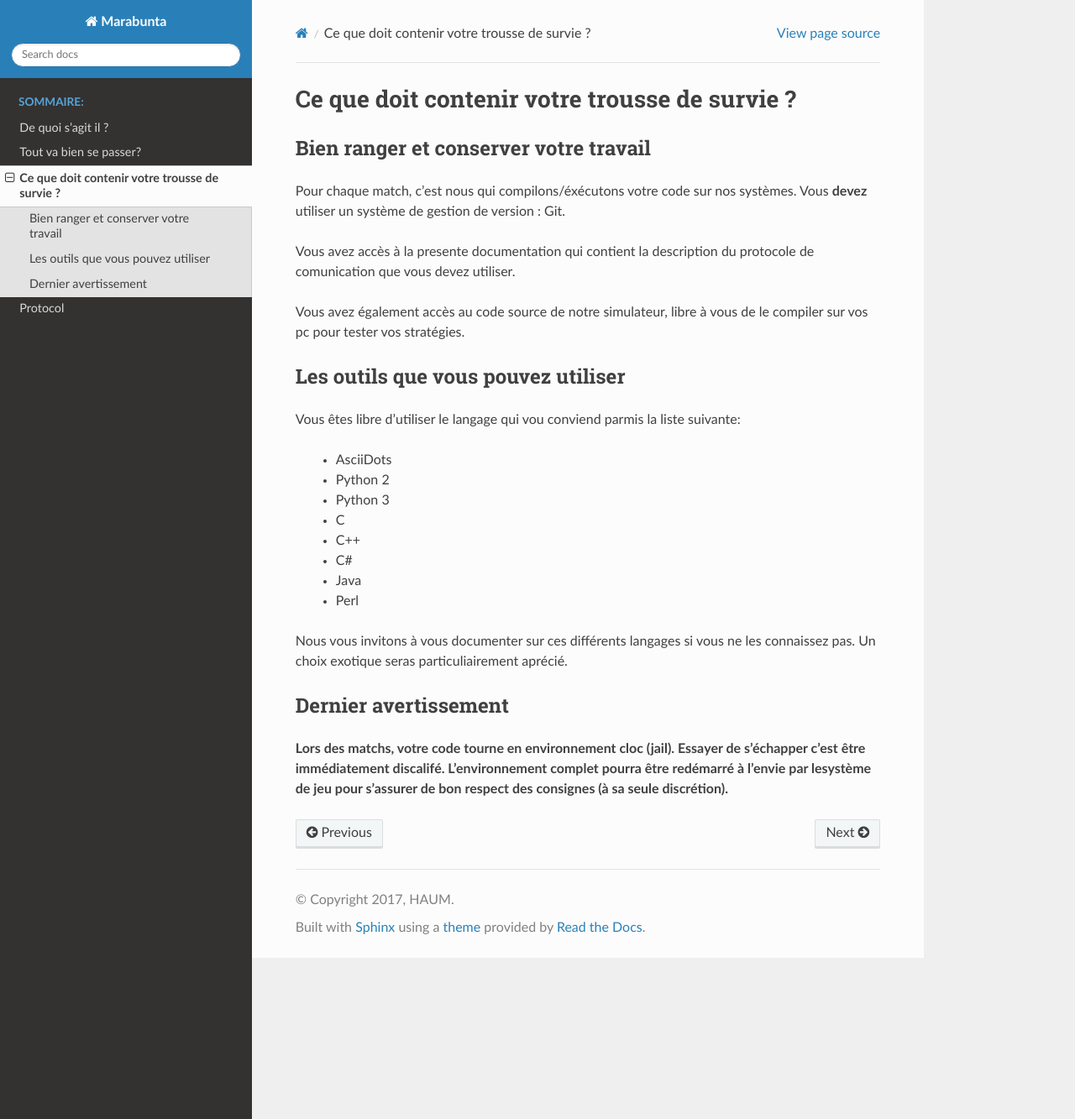
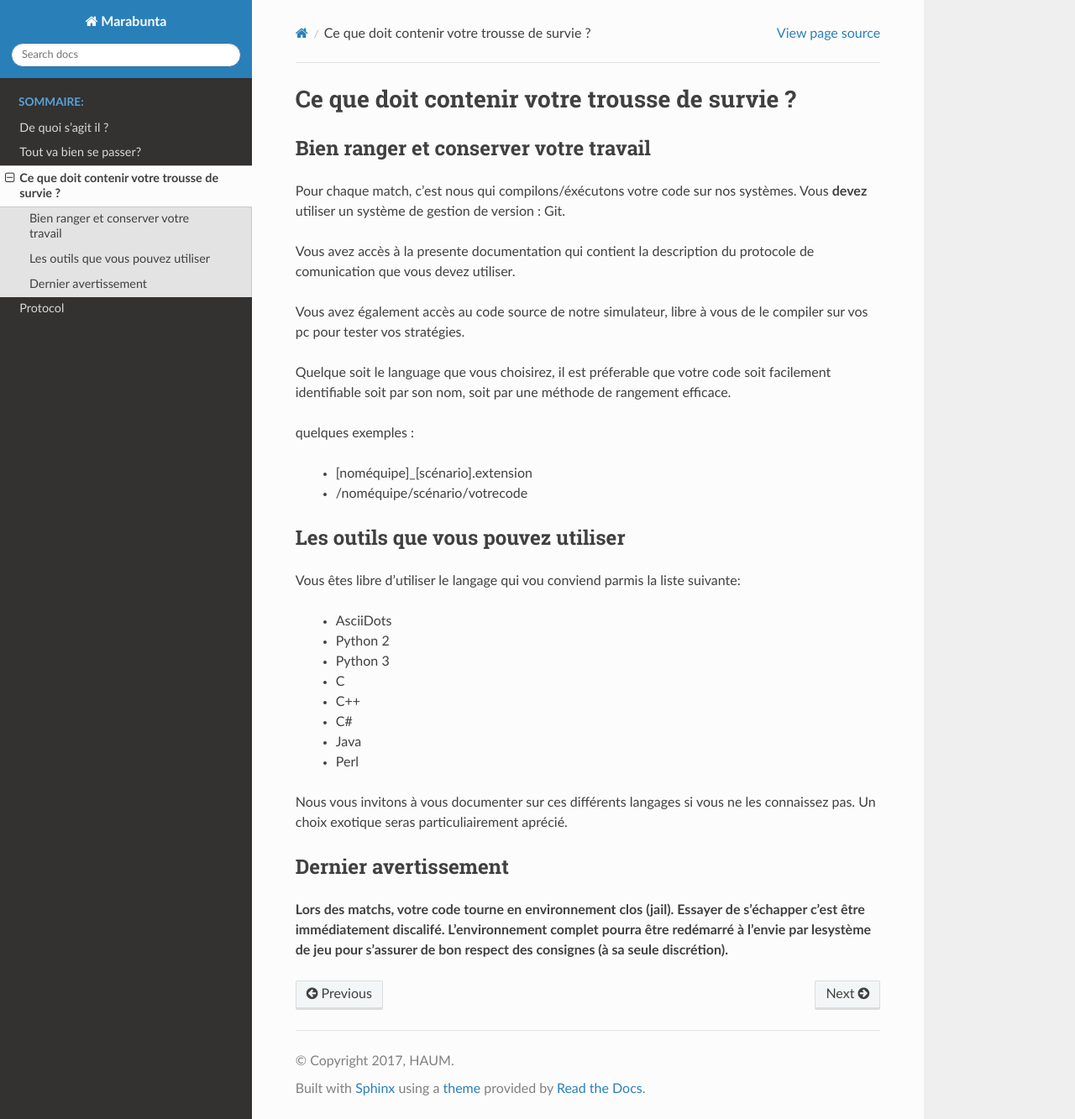
Before and after one commit to haum/24hc18, a Sphinx documentation site: the page built from documentation/trousse.rst, in a window 1280 px wide and 1333 px high. Shown: the whole window at 84% size. Built offline with Sphinx 7.4.7 and the Read the Docs theme 2.0.0, drawn with Linux system fonts in a browser that asks for light colours.

Commit message:
doc: WIP edit documentation

```diff
--- a/documentation/trousse.rst
+++ b/documentation/trousse.rst
@@ -13,6 +13,15 @@ protocole de comunication que vous devez utiliser.
 
 Vous avez également accès au code source de notre simulateur, libre à vous de le
 compiler sur vos pc pour tester vos stratégies.
+
+Quelque soit le language que vous choisirez, il est préferable que votre code
+soit facilement identifiable soit par son nom, soit par une méthode de rangement
+efficace.
+
+quelques exemples :
+
+ - [noméquipe]_[scénario].extension
+ - /noméquipe/scénario/votrecode
 
 Les outils que vous pouvez utiliser
 ===================================
@@ -34,7 +43,7 @@ connaissez pas. Un choix exotique seras particuliairement aprécié.
 Dernier avertissement
 =====================
 
-**Lors des matchs, votre code tourne en environnement cloc (jail). Essayer de
+**Lors des matchs, votre code tourne en environnement clos (jail). Essayer de
 s'échapper c'est être immédiatement discalifé. L'environnement complet pourra
 être redémarré à l'envie par lesystème de jeu pour s'assurer de bon respect des
 consignes (à sa seule discrétion).**
```
